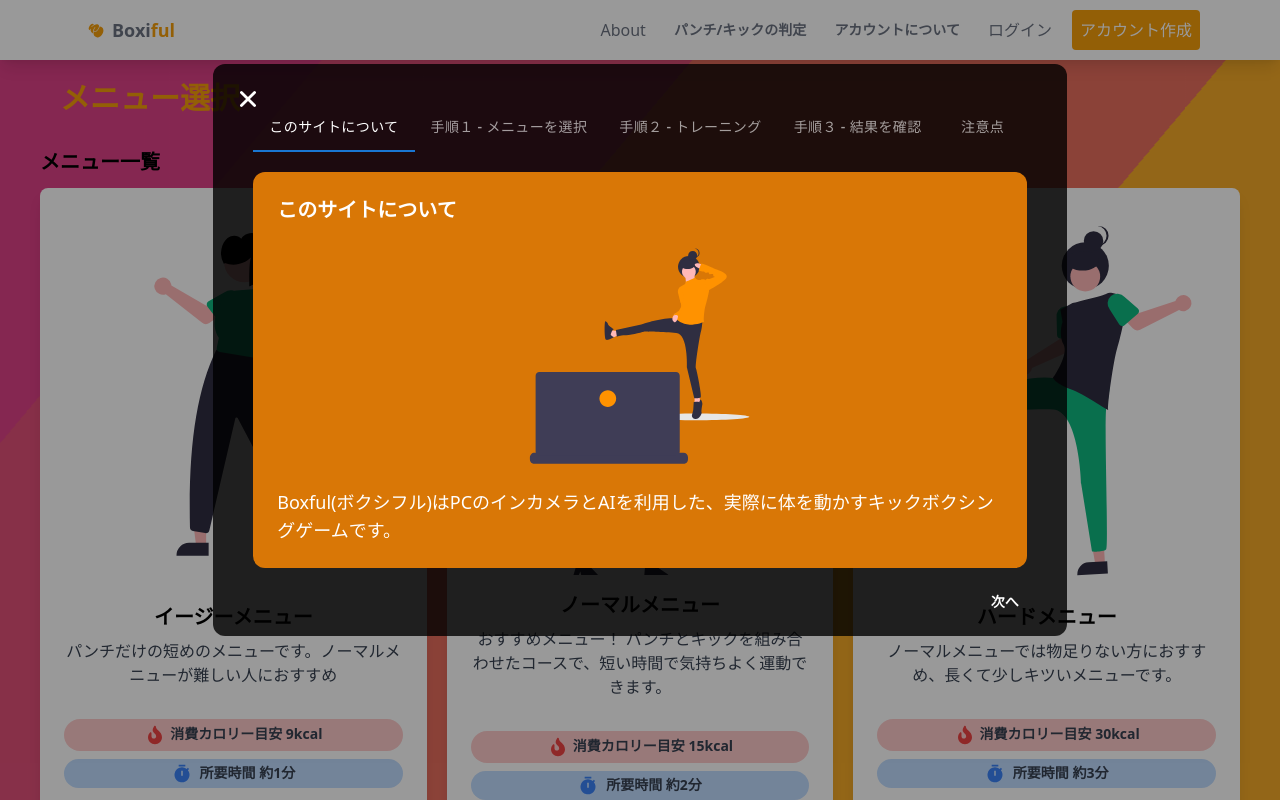
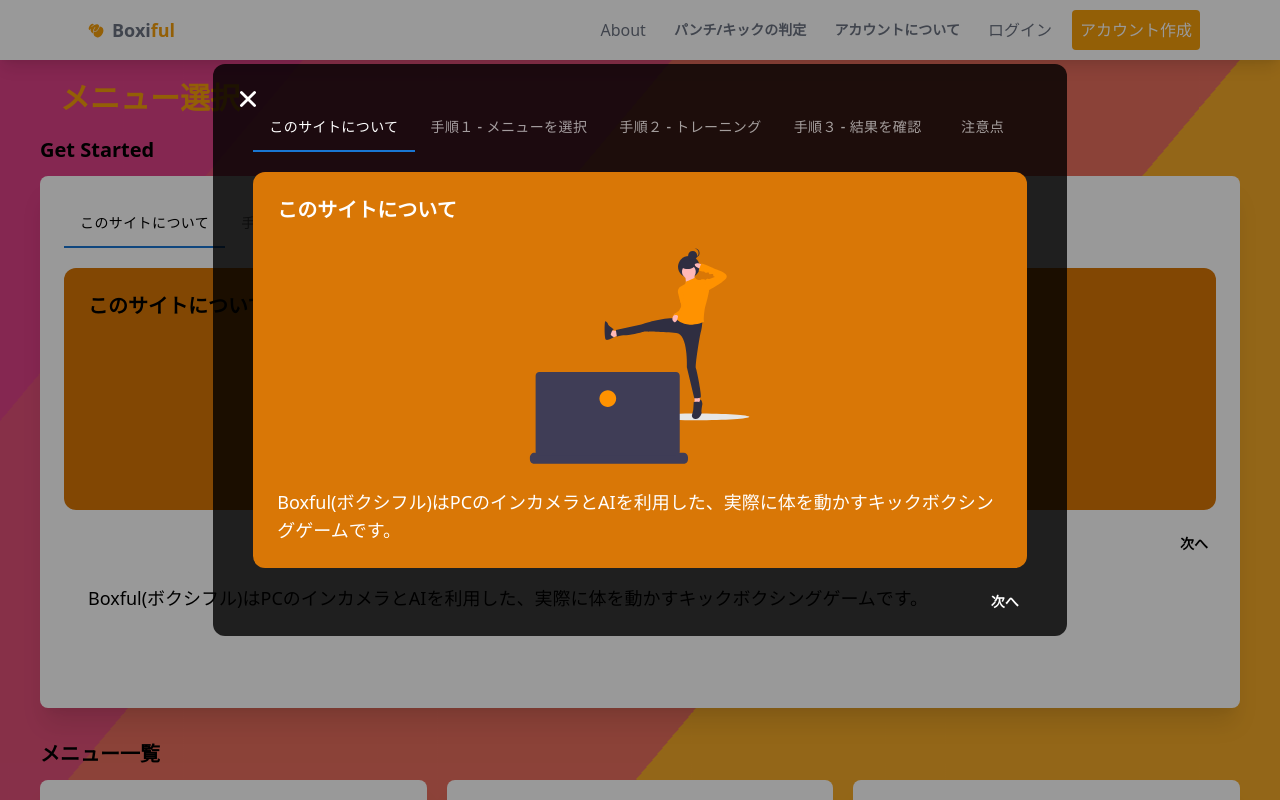
Before and after one commit to masato1230/boxiful, a React (Create React App) app: page / in a window 1280 px wide. Shown: the top 800 px of the page. Built offline with nearby package versions, Linux system fonts and the light colour scheme; what @mediapipe/pose would draw is missing.

Commit message:
Add GetStarted component

```diff
--- a/src/components/Status/CalendarHeatmapContainer.tsx
+++ b/src/components/Status/CalendarHeatmapContainer.tsx
@@ -105,7 +105,7 @@ const CalendarHeatmapContainer = () => {
   return (
     <Fragment>
       <h2 className="text-xl pt-3 mb-3 font-bold">トレーニング記録</h2>
-      <div className="px-5 md:px-10 shadow-lg rounded-xl pt-5 bg-white">
+      <div className="px-5 md:px-10 shadow-xl rounded-xl pt-5 bg-white">
         <div className="my-3">
           <div>
             <p className="text-xs md:text-base inline-block h-6 align-middle mb-2">
--- /dev/null
+++ b/src/components/Status/GetStarted.tsx
@@ -0,0 +1,76 @@
+import { Tabs, Tab } from '@mui/material';
+import { Box } from '@mui/system';
+import { Fragment, useState } from 'react';
+import kickImg from '../../images/overallDescriptionThumbnail.svg';
+import { aboutDescriptionPages } from '../../models/descriptionPage';
+import DescriptionPage from '../Descriptions/DescriptionPage';
+import DescriptionTabs from '../Descriptions/DescriptionTabs';
+
+const GetStarted = () => {
+  const [value, setValue] = useState(0);
+
+  const handleChange = (event: React.SyntheticEvent, newValue: number) => {
+    setValue(newValue);
+  };
+
+  const onNextClick = () => {
+    setValue(value + 1);
+  };
+
+  return (
+    <Fragment>
+      <h2 className="text-xl pt-3 mb-3 font-bold">Get Started</h2>
+      <div className="rounded-lg shadow-xl bg-white p-6 flex">
+        <Box sx={{ width: '100%' }}>
+          <Box sx={{ borderBottom: 0 }}>
+            <Tabs
+              textColor="inherit"
+              indicatorColor="primary"
+              value={value}
+              variant="scrollable"
+              scrollButtons="auto"
+              onChange={handleChange}
+            >
+              {aboutDescriptionPages.map((descriptionPage) => {
+                return (
+                  <Tab
+                    key={descriptionPage.tabTitle}
+                    label={descriptionPage.tabTitle}
+                  />
+                );
+              })}
+            </Tabs>
+          </Box>
+          {aboutDescriptionPages.map((descriptionPage, index) => {
+            return (
+              <DescriptionPage
+                key={descriptionPage.tabTitle}
+                value={value}
+                index={index}
+                descriptionPage={descriptionPage}
+              />
+            );
+          })}
+          <div className="flex flex-row-reverse">
+            {value !== aboutDescriptionPages.length - 1 ? (
+              <button
+                className="font-bold text-sm text-center mt-5 px-2 py-1 rounded-xl hover:bg-gray-400"
+                onClick={onNextClick}
+              >
+                次へ
+              </button>
+            ) : (
+              <button
+                className="font-bold text-sm text-center mt-5 px-2 py-1 rounded-xl hover:bg-gray-400"
+              >
+                閉じる
+              </button>
+            )}
+          </div>
+        </Box>
+      </div>
+    </Fragment>
+  );
+};
+
+export default GetStarted;
--- a/src/components/Status/MenuCard.tsx
+++ b/src/components/Status/MenuCard.tsx
@@ -33,7 +33,7 @@ const MenuCard: React.FC<MenuCardProps> = ({ menuThumbnail, menu }) => {
     <button
       onClick={onMenuClick}
       data-tip="トレーニング開始! 音楽が流れます"
-      className="rounded-lg overflow-hidden shadow-lg bg-white hover:bg-gray-200 hover:shadow-xl-5 focus:outline-none focus:ring-4 focus:ring-yellow-500 focus:ring-opacity-50"
+      className="rounded-lg overflow-hidden shadow-xl bg-white hover:bg-gray-200 hover:shadow-xl-5 focus:outline-none focus:ring-4 focus:ring-yellow-500 focus:ring-opacity-50"
     >
       <img
         className="h-48 md:h-auto lg:h-auto xl:h-auto 2xl:h-auto xl w-full object-contain"
--- a/src/components/Status/Status.tsx
+++ b/src/components/Status/Status.tsx
@@ -5,6 +5,7 @@ import { useTypedSelector } from '../../hooks/useTypedSelector';
 import { createInstructionsFromMenu } from '../../state';
 import MenuCards from './MenuCards';
 import CalendarHeatmapContainer from './CalendarHeatmapContainer';
+import GetStarted from './GetStarted';
 import { useIsLoggedIn } from '../../hooks/useIsLoggedIn';
 import SlideBackground from '../backgrounds/SlideBackground';
 
@@ -35,7 +36,7 @@ const Status = () => {
         <h1 className="mt-5 mb-2 ml-5 text-3xl font-bold text-yellow-500">
           {isLoggedIn ? 'Dash Board' : 'メニュー選択'}
         </h1>
-        {isLoggedIn && <CalendarHeatmapContainer />}
+        {isLoggedIn ? <CalendarHeatmapContainer /> : <GetStarted />}
         <MenuCards />
       </div>
       <SlideBackground />
```
